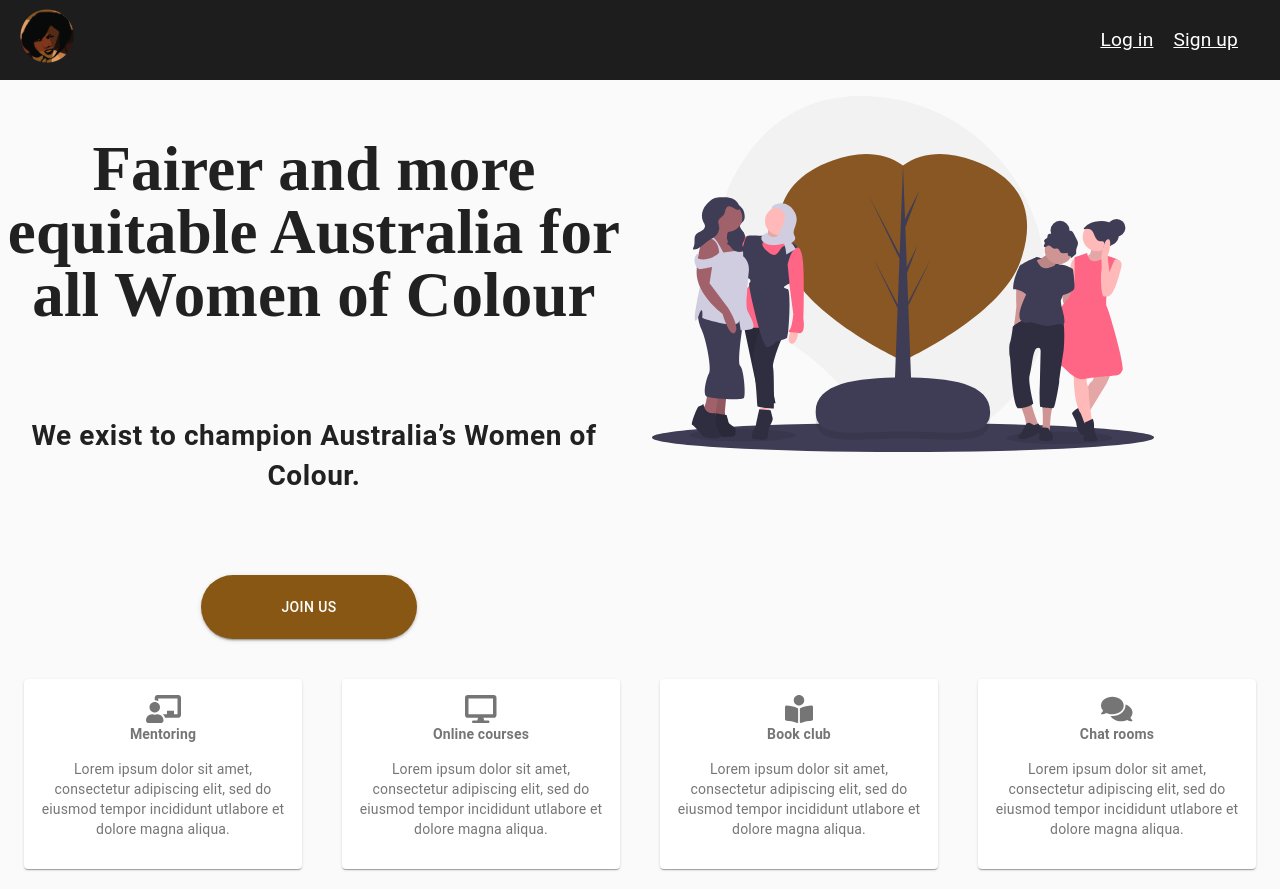
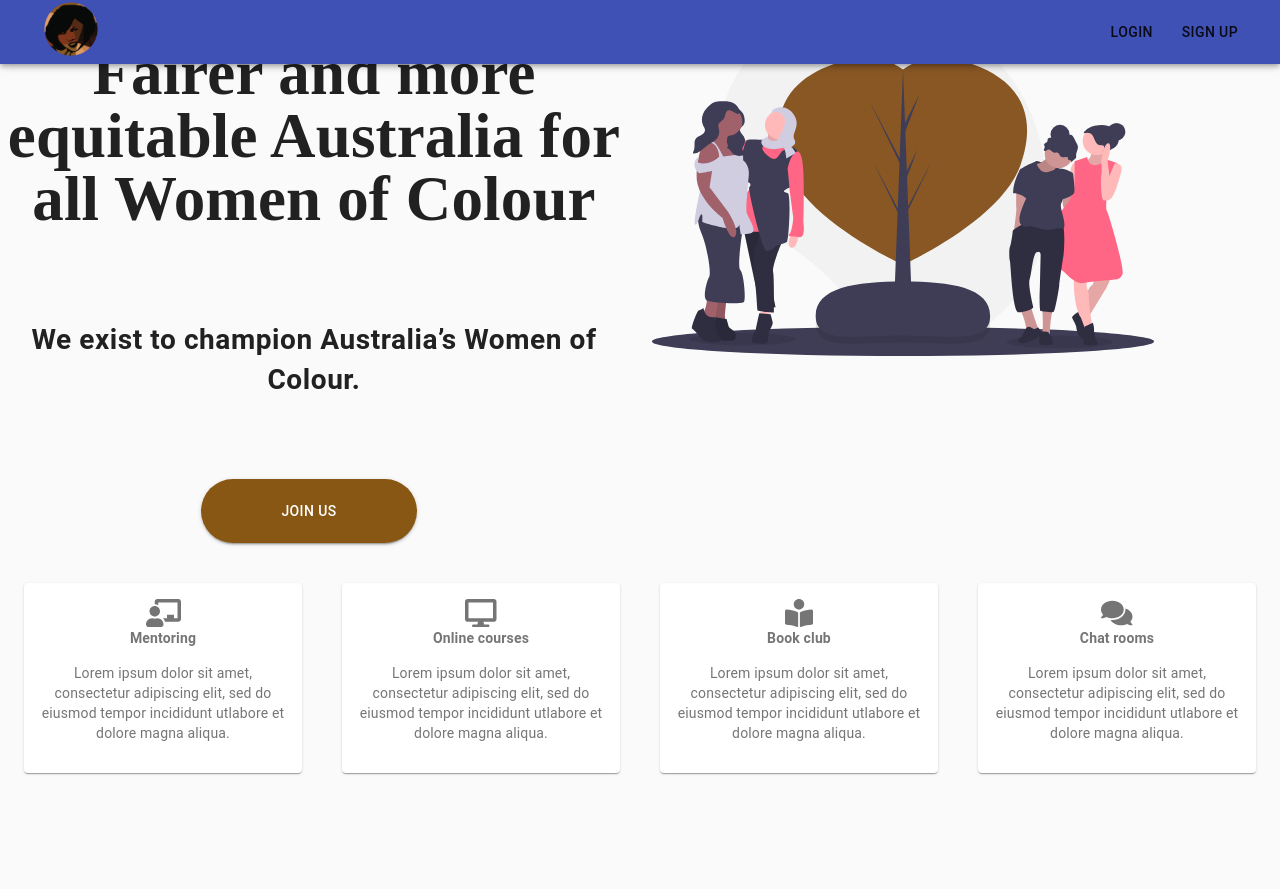
Before and after one commit to kimchirice/woc, a React (Create React App) app in the folder web/: page / in a window 1280 px wide. After the commit the page ends 800 px from the top, so only its background shows below. Built offline with nearby package versions, Linux system fonts and the light colour scheme.

Commit message:
removed react bootstrap

```diff
--- a/web/package.json
+++ b/web/package.json
@@ -17,7 +17,6 @@
         "bootstrap": "^4.6.0",
         "prop-types": "^15.7.2",
         "react": "^17.0.1",
-        "react-bootstrap": "^1.5.2",
         "react-dom": "^17.0.1",
         "react-router-dom": "^5.2.0",
         "react-scripts": "4.0.3",
--- a/web/src/components/navbar/NavBar.jsx
+++ b/web/src/components/navbar/NavBar.jsx
@@ -1,7 +1,6 @@
 import React from "react";
-import { Nav } from "react-bootstrap";
+import { AppBar, Toolbar, Button, Typography } from "@material-ui/core";
 import { Link } from "react-router-dom";
-// import "bootstrap/dist/css/bootstrap.min.css";
 import logo from "../../res/img/2.png";
 import "./NavBar.css";
 
@@ -11,32 +10,29 @@ import "./NavBar.css";
     - NavItems might be change due to authentication status
 */
 
-const NavItems = [
-    { title: "Log in", url: "/login" },
-    { title: "Sign up", url: "/signup" },
-];
-
-const NavItem = ({ item, index }) => (
-    <li key={index}>
-        <Link className="nav-links" to={item.url}>
-            {item.title}
-        </Link>
-    </li>
-);
-
 class NavBar extends React.Component {
-    renderNavItems = () => NavItems.map((item, index) => <NavItem index={index} item={item} />);
+    // renderNavItems = () => NavItems.map((item, index) => <NavItem index={index} item={item} />);
 
     render() {
         return (
-            <Nav className="NavItems">
-                <Link to="/">
-                    <img className="logo-image" src={logo} alt="Women of Colour"></img>
-                </Link>
-                <div>
-                    <ul className="navbar-title">{this.renderNavItems()}</ul>
-                </div>
-            </Nav>
+            <>
+                <AppBar style={{ flexGrow: 1 }}>
+                    <Toolbar>
+                        <Link to="/">
+                            <div style={{ flexGrow: 1 }}>
+                                <img className="logo-image" src={logo}></img>
+                            </div>
+                        </Link>
+                        <Typography variant="h6" style={{ flexGrow: 1 }}></Typography>
+                        <Link to="/login">
+                            <Button>Login</Button>
+                        </Link>
+                        <Link to="/signup">
+                            <Button>Sign up</Button>
+                        </Link>
+                    </Toolbar>
+                </AppBar>
+            </>
         );
     }
 }
```
Also changed, not shown: 1 other file (tests, documents, lock files or other folders).
